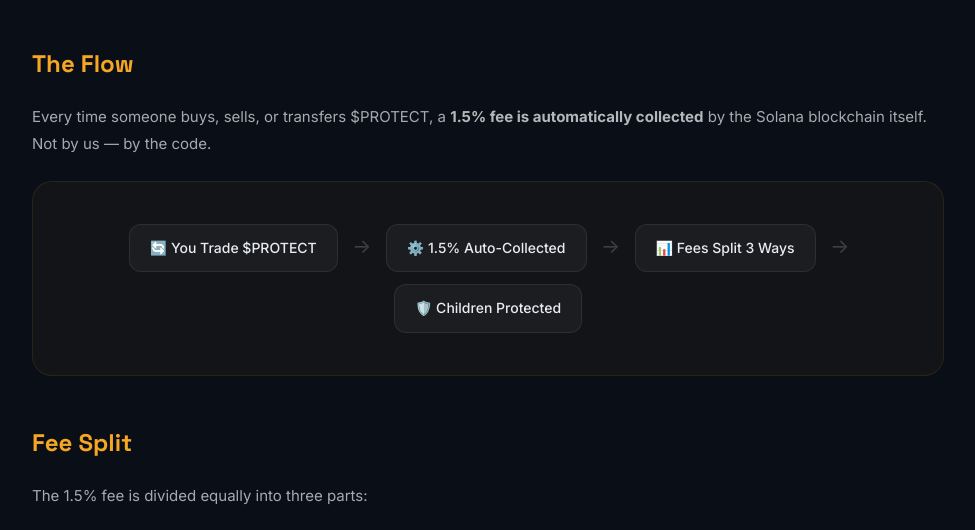
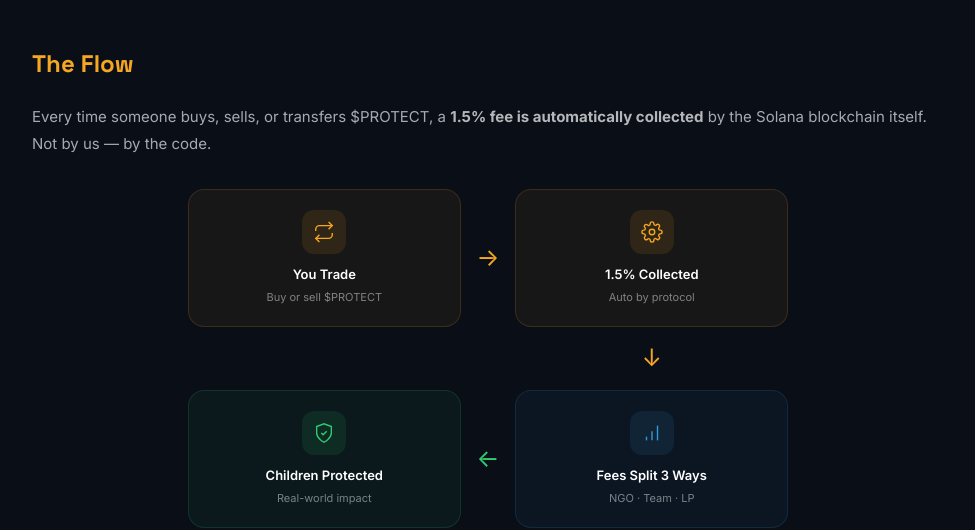
Before and after one commit to Protect-Official/protect-token, a plain HTML site: page donation-process.html in a window 1280 px wide. Shown: the part 297-827 px from the top of the page, without its empty margins (152-1127 px from the left). Drawn offline with Linux system fonts and the light colour scheme.

Commit message:
Redesign donation flow: 2x2 grid with arrows (1→2, ↓, 4←3), SVG icons

```diff
--- a/donation-process.html
+++ b/donation-process.html
@@ -19,7 +19,7 @@
         .doc-page p { font-size: 15px; opacity: 0.7; margin-bottom: 16px; line-height: 1.8; }
         .doc-page strong { color: #fff; opacity: 1; }
 
-        .flow-diagram {
+        .flow-diagram-old {
             background: rgba(245,166,35,0.04); border: 1px solid rgba(245,166,35,0.1);
             border-radius: 20px; padding: 36px; margin: 24px 0; text-align: center;
         }
@@ -118,14 +118,43 @@
         <h2>The Flow</h2>
         <p>Every time someone buys, sells, or transfers $PROTECT, a <strong>1.5% fee is automatically collected</strong> by the Solana blockchain itself. Not by us — by the code.</p>
 
-        <div class="flow-diagram">
-            <div class="flow-step">🔄 You Trade $PROTECT</div>
-            <span class="flow-arrow">→</span>
-            <div class="flow-step">⚙️ 1.5% Auto-Collected</div>
-            <span class="flow-arrow">→</span>
-            <div class="flow-step">📊 Fees Split 3 Ways</div>
-            <span class="flow-arrow">→</span>
-            <div class="flow-step">🛡️ Children Protected</div>
+        <div style="display:grid;grid-template-columns:1fr auto 1fr;grid-template-rows:auto auto auto;gap:12px 16px;align-items:center;max-width:600px;margin:32px auto;text-align:center;">
+            <!-- Row 1: Step 1 → Step 2 -->
+            <div style="background:rgba(245,166,35,0.06);border:1px solid rgba(245,166,35,0.15);border-radius:16px;padding:20px;">
+                <div style="width:44px;height:44px;background:rgba(245,166,35,0.1);border-radius:12px;display:flex;align-items:center;justify-content:center;margin:0 auto 10px;">
+                    <svg width="22" height="22" viewBox="0 0 24 24" fill="none" stroke="#F5A623" stroke-width="1.5"><polyline points="17 1 21 5 17 9"/><path d="M3 11V9a4 4 0 0 1 4-4h14"/><polyline points="7 23 3 19 7 15"/><path d="M21 13v2a4 4 0 0 1-4 4H3"/></svg>
+                </div>
+                <div style="font-weight:600;color:#fff;font-size:13px;">You Trade</div>
+                <div style="color:rgba(232,236,241,0.5);font-size:11px;margin-top:4px;">Buy or sell $PROTECT</div>
+            </div>
+            <div style="color:#F5A623;font-size:24px;">→</div>
+            <div style="background:rgba(245,166,35,0.06);border:1px solid rgba(245,166,35,0.15);border-radius:16px;padding:20px;">
+                <div style="width:44px;height:44px;background:rgba(245,166,35,0.1);border-radius:12px;display:flex;align-items:center;justify-content:center;margin:0 auto 10px;">
+                    <svg width="22" height="22" viewBox="0 0 24 24" fill="none" stroke="#F5A623" stroke-width="1.5"><circle cx="12" cy="12" r="3"/><path d="M19.4 15a1.65 1.65 0 0 0 .33 1.82l.06.06a2 2 0 0 1-2.83 2.83l-.06-.06a1.65 1.65 0 0 0-1.82-.33 1.65 1.65 0 0 0-1 1.51V21a2 2 0 0 1-4 0v-.09A1.65 1.65 0 0 0 9 19.4a1.65 1.65 0 0 0-1.82.33l-.06.06a2 2 0 0 1-2.83-2.83l.06-.06A1.65 1.65 0 0 0 4.68 15a1.65 1.65 0 0 0-1.51-1H3a2 2 0 0 1 0-4h.09A1.65 1.65 0 0 0 4.6 9a1.65 1.65 0 0 0-.33-1.82l-.06-.06a2 2 0 0 1 2.83-2.83l.06.06A1.65 1.65 0 0 0 9 4.68a1.65 1.65 0 0 0 1-1.51V3a2 2 0 0 1 4 0v.09a1.65 1.65 0 0 0 1 1.51 1.65 1.65 0 0 0 1.82-.33l.06-.06a2 2 0 0 1 2.83 2.83l-.06.06A1.65 1.65 0 0 0 19.4 9a1.65 1.65 0 0 0 1.51 1H21a2 2 0 0 1 0 4h-.09a1.65 1.65 0 0 0-1.51 1z"/></svg>
+                </div>
+                <div style="font-weight:600;color:#fff;font-size:13px;">1.5% Collected</div>
+                <div style="color:rgba(232,236,241,0.5);font-size:11px;margin-top:4px;">Auto by protocol</div>
+            </div>
+            <!-- Row 2: Arrow down (center) -->
+            <div></div>
+            <div></div>
+            <div style="text-align:center;color:#F5A623;font-size:24px;">↓</div>
+            <!-- Row 3: Step 4 ← Step 3 -->
+            <div style="background:rgba(46,204,113,0.06);border:1px solid rgba(46,204,113,0.15);border-radius:16px;padding:20px;">
+                <div style="width:44px;height:44px;background:rgba(46,204,113,0.1);border-radius:12px;display:flex;align-items:center;justify-content:center;margin:0 auto 10px;">
+                    <svg width="22" height="22" viewBox="0 0 24 24" fill="none" stroke="#2ECC71" stroke-width="1.5"><path d="M12 22s8-4 8-10V5l-8-3-8 3v7c0 6 8 10 8 10z"/><polyline points="9 12 11 14 15 10"/></svg>
+                </div>
+                <div style="font-weight:600;color:#fff;font-size:13px;">Children Protected</div>
+                <div style="color:rgba(232,236,241,0.5);font-size:11px;margin-top:4px;">Real-world impact</div>
+            </div>
+            <div style="color:#2ECC71;font-size:24px;">←</div>
+            <div style="background:rgba(52,152,219,0.06);border:1px solid rgba(52,152,219,0.15);border-radius:16px;padding:20px;">
+                <div style="width:44px;height:44px;background:rgba(52,152,219,0.1);border-radius:12px;display:flex;align-items:center;justify-content:center;margin:0 auto 10px;">
+                    <svg width="22" height="22" viewBox="0 0 24 24" fill="none" stroke="#3498DB" stroke-width="1.5"><line x1="12" y1="20" x2="12" y2="10"/><line x1="18" y1="20" x2="18" y2="4"/><line x1="6" y1="20" x2="6" y2="16"/></svg>
+                </div>
+                <div style="font-weight:600;color:#fff;font-size:13px;">Fees Split 3 Ways</div>
+                <div style="color:rgba(232,236,241,0.5);font-size:11px;margin-top:4px;">NGO · Team · LP</div>
+            </div>
         </div>
 
         <h2>Fee Split</h2>
```
